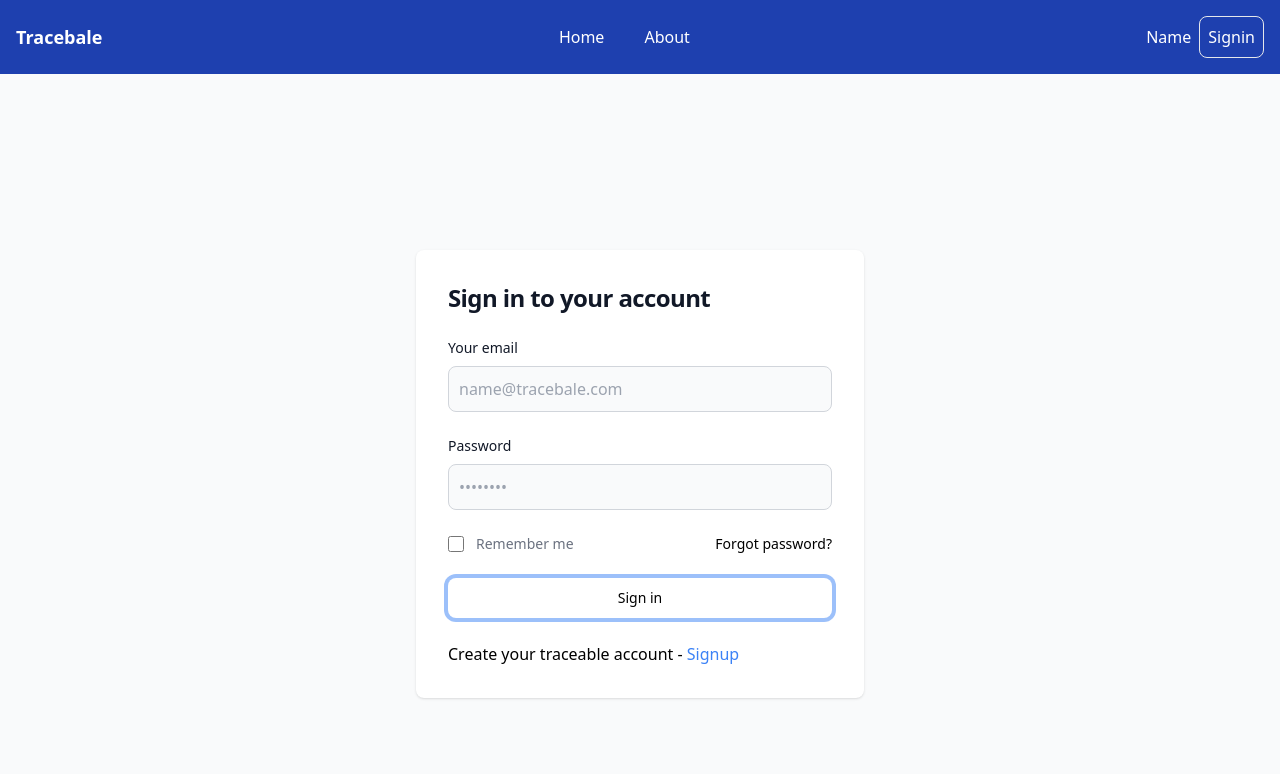
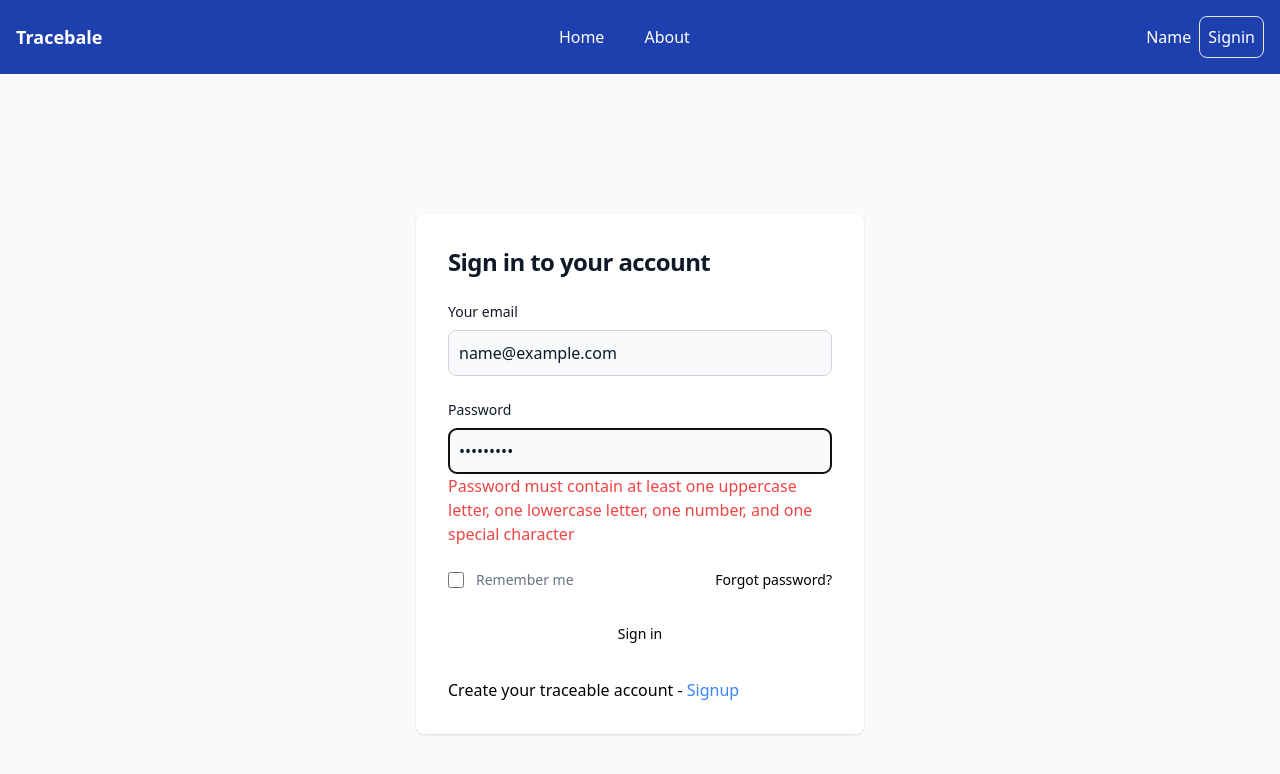
Before and after one commit to anksthakur/new-tracebale, a Next.js app: page /auth/signin in a window 1280 px wide. Both pictures are taken after typing "name@example.com", "Sample123" into the empty fields and a click on the button "Sign in". Shown: the top 774 px of the page. Built offline with nearby package versions, Linux system fonts and the light colour scheme.

Commit message:
form validatons

```diff
--- a/package.json
+++ b/package.json
@@ -9,10 +9,14 @@
     "lint": "next lint"
   },
   "dependencies": {
+    "@hookform/resolvers": "^3.9.0",
     "flowbite-react": "^0.10.1",
     "next": "14.2.13",
     "react": "^18",
-    "react-dom": "^18"
+    "react-dom": "^18",
+    "react-hook-form": "^7.53.0",
+    "react-hooks-yup-form": "^0.1.5",
+    "yup": "^1.4.0"
   },
   "devDependencies": {
     "@types/node": "^20",
--- a/src/app/components/AuthForm.tsx
+++ b/src/app/components/AuthForm.tsx
@@ -1,34 +1,24 @@
 "use client";
 import Link from 'next/link';
-import React, { useState } from 'react';
+import React from 'react';
+import { useForm } from "react-hook-form";
+import { yupResolver } from "@hookform/resolvers/yup";
+import { userSchema } from "../../validations/schemas";
 
-const AuthForm = ({ type }: any) => {
-    const [formData, setFormData] = useState<any>({
-        name: '',
-        email: '',
-        password: '',
-        confirmPassword: '',
+const AuthForm = ({ type }: { type: string }) => {
+    const {
+        register,
+        handleSubmit,
+        formState: { errors },
+    } = useForm({
+        resolver: yupResolver(userSchema),
     });
 
-    const handleFormdata = (e: any) => {
-        const { name, value } = e.target
-        setFormData((pre: any) => ({
-            ...pre,
-            [name]: value
-        }))
-    }
-    const handleSubmit = (e: any) => {
-        e.preventDefault()
-        console.log(formData)
-        localStorage.setItem("signup-data", JSON.stringify(formData))
-        setFormData({
-            name: '',
-            email: '',
-            password: '',
-            confirmPassword: '',
-        })
-    }
+    const onSubmit = (data: any) => {
+        console.log(data);
+        localStorage.setItem("signup-data", JSON.stringify(data));
 
+    };
 
     return (
         <section className="bg-gray-50 dark:bg-gray-900">
@@ -38,25 +28,49 @@ const AuthForm = ({ type }: any) => {
                         <h1 className="text-xl font-bold leading-tight tracking-tight text-gray-900 md:text-2xl dark:text-white">
                             {type === "signin" ? "Sign in to your account" : "Create Your Traceable Account"}
                         </h1>
-                        <form className="space-y-4 md:space-y-6" onSubmit={handleSubmit} >
-                            {type === "signin" ? "" : (
+                        <form className="space-y-4 md:space-y-6" onSubmit={handleSubmit(onSubmit)}>
+                            {type === "signin" ? null : (
                                 <div>
                                     <label htmlFor="name" className="block mb-2 text-sm font-medium text-gray-900 dark:text-white">Your Name</label>
-                                    <input type="text" name="name" id="name" value={formData.name} className="bg-gray-50 border border-gray-300 text-gray-900 rounded-lg focus:ring-primary-600 focus:border-primary-600 block w-full p-2.5 dark:bg-gray-700 dark:border-gray-600 dark:placeholder-gray-400 dark:text-white dark:focus:ring-blue-500 dark:focus:border-blue-500" placeholder="Enter your name" onChange={handleFormdata} />
+                                    <input
+                                        type="text"
+                                        {...register("name")}
+                                        className="bg-gray-50 border border-gray-300 text-gray-900 rounded-lg focus:ring-primary-600 focus:border-primary-600 block w-full p-2.5 dark:bg-gray-700 dark:border-gray-600 dark:placeholder-gray-400 dark:text-white dark:focus:ring-blue-500 dark:focus:border-blue-500"
+                                        placeholder="Enter your name"
+                                    />
+                                    {errors.name && <p className="text-red-500">{errors.name.message}</p>}
                                 </div>
                             )}
                             <div>
                                 <label htmlFor="email" className="block mb-2 text-sm font-medium text-gray-900 dark:text-white">Your email</label>
-                                <input type="email" name="email" id="email" value={formData.email} className="bg-gray-50 border border-gray-300 text-gray-900 rounded-lg focus:ring-primary-600 focus:border-primary-600 block w-full p-2.5 dark:bg-gray-700 dark:border-gray-600 dark:placeholder-gray-400 dark:text-white dark:focus:ring-blue-500 dark:focus:border-blue-500" placeholder="name@tracebale.com" onChange={handleFormdata} />
+                                <input
+                                    type="email"
+                                    {...register("email")}
+                                    className="bg-gray-50 border border-gray-300 text-gray-900 rounded-lg focus:ring-primary-600 focus:border-primary-600 block w-full p-2.5 dark:bg-gray-700 dark:border-gray-600 dark:placeholder-gray-400 dark:text-white dark:focus:ring-blue-500 dark:focus:border-blue-500"
+                                    placeholder="name@traceable.com"
+                                />
+                                {errors.email && <p className="text-red-500">{errors.email.message}</p>}
                             </div>
                             <div>
                                 <label htmlFor="password" className="block mb-2 text-sm font-medium text-gray-900 dark:text-white">Password</label>
-                                <input type="password" name="password" id="password" value={formData.password} placeholder="••••••••" className="bg-gray-50 border border-gray-300 text-gray-900 rounded-lg focus:ring-primary-600 focus:border-primary-600 block w-full p-2.5 dark:bg-gray-700 dark:border-gray-600 dark:placeholder-gray-400 dark:text-white dark:focus:ring-blue-500 dark:focus:border-blue-500" onChange={handleFormdata} />
+                                <input
+                                    type="password"
+                                    {...register("password")}
+                                    className="bg-gray-50 border border-gray-300 text-gray-900 rounded-lg focus:ring-primary-600 focus:border-primary-600 block w-full p-2.5 dark:bg-gray-700 dark:border-gray-600 dark:placeholder-gray-400 dark:text-white dark:focus:ring-blue-500 dark:focus:border-blue-500"
+                                    placeholder="••••••••"
+                                />
+                                {errors.password && <p className="text-red-500">{errors.password.message}</p>}
                             </div>
-                            {type === "signin" ? "" : (
+                            {type === "signin" ? null : (
                                 <div>
-                                    <label htmlFor="confirm-password" className="block mb-2 text-sm font-medium text-gray-900 dark:text-white">Confirm Password </label>
-                                    <input type="password" name="confirmPassword" id="confirm-password" value={formData.confirmPassword} placeholder="••••••••" className="bg-gray-50 border border-gray-300 text-gray-900 rounded-lg focus:ring-primary-600 focus:border-primary-600 block w-full p-2.5 dark:bg-gray-700 dark:border-gray-600 dark:placeholder-gray-400 dark:text-white dark:focus:ring-blue-500 dark:focus:border-blue-500" onChange={handleFormdata} />
+                                    <label htmlFor="confirm-password" className="block mb-2 text-sm font-medium text-gray-900 dark:text-white">Confirm Password</label>
+                                    <input
+                                        type="password"
+                                        {...register("confirmPassword")}
+                                        className="bg-gray-50 border border-gray-300 text-gray-900 rounded-lg focus:ring-primary-600 focus:border-primary-600 block w-full p-2.5 dark:bg-gray-700 dark:border-gray-600 dark:placeholder-gray-400 dark:text-white dark:focus:ring-blue-500 dark:focus:border-blue-500"
+                                        placeholder="••••••••"
+                                    />
+                                    {errors.confirmPassword && <p className="text-red-500">{errors.confirmPassword.message}</p>}
                                 </div>
                             )}
                             {type === "signin" ? (
@@ -69,11 +83,15 @@ const AuthForm = ({ type }: any) => {
                                             <label htmlFor="remember" className="text-gray-500 dark:text-gray-300">Remember me</label>
                                         </div>
                                     </div>
-                                    <a href="#" className="text-sm font-medium text-primary-600 hover:underline dark:text-primary-500">Forgot password?</a>
+                                    <Link href="#" className="text-sm font-medium text-primary-600 hover:underline dark:text-primary-500">Forgot password?</Link>
                                 </div>
-                            ) : ""}
-                            {type === "signin" ? (<button type="submit" className="w-full text-black bg-primary-600 hover:bg-blue-500 focus:ring-4 focus:outline-none focus:ring-primary-300 font-medium rounded-lg text-sm px-5 py-2.5 text-center dark:bg-primary-600 dark:hover:bg-primary-700 dark:focus:ring-primary-800">Sign in</button>) : (<button type="submit" className="w-full text-black bg-primary-600 hover:bg-blue-500 focus:ring-4 focus:outline-none focus:ring-primary-300 font-medium rounded-lg text-sm px-5 py-2.5 text-center dark:bg-primary-600 dark:hover:bg-primary-700 dark:focus:ring-primary-800">Submit</button>)}
-                            {type === "signin" ? <h1>Create your traceable account - <span className='text-blue-500'><Link href="/auth/signup">Signup</Link></span></h1> : ""}
+                            ) : null}
+                            <button type="submit" className="w-full text-black bg-primary-600 hover:bg-blue-500 focus:ring-4 focus:outline-none focus:ring-primary-300 font-medium rounded-lg text-sm px-5 py-2.5 text-center dark:bg-primary-600 dark:hover:bg-primary-700 dark:focus:ring-primary-800">
+                                {type === "signin" ? "Sign in" : "Submit"}
+                            </button>
+                            {type === "signin" ? (
+                                <h1>Create your traceable account - <span className='text-blue-500'><Link href="/auth/signup">Signup</Link></span></h1>
+                            ) : null}
                         </form>
                     </div>
                 </div>
--- /dev/null
+++ b/src/validations/schemas.js
@@ -0,0 +1,17 @@
+import * as yup from "yup";
+
+export const userSchema = yup.object().shape({
+    name: yup.string().required("Name is required"),
+    email: yup.string()
+    .email("Invalid email")
+    .matches(/^[a-zA-Z0-9._%+-]+@[a-zA-Z0-9.-]+\.[a-zA-Z]{2,}$/, "Email must be in a valid format")
+    .required("Email is required"),
+    password: yup.string()
+        .min(8, "Password must be at least 8 characters")
+        .matches(/^(?=.*[a-z])(?=.*[A-Z])(?=.*[0-9])(?=.*[!@#$%^&*(),.?":{}|<>]).+$/,
+                 "Password must contain at least one uppercase letter, one lowercase letter, one number, and one special character")
+        .required("Password is required"),
+    confirmPassword: yup.string()
+        .oneOf([yup.ref('password'), null], "Passwords must match")
+        .required("Confirm Password is required"),
+});
```
Also changed, not shown: 1 other file (tests, documents, lock files or other folders).
